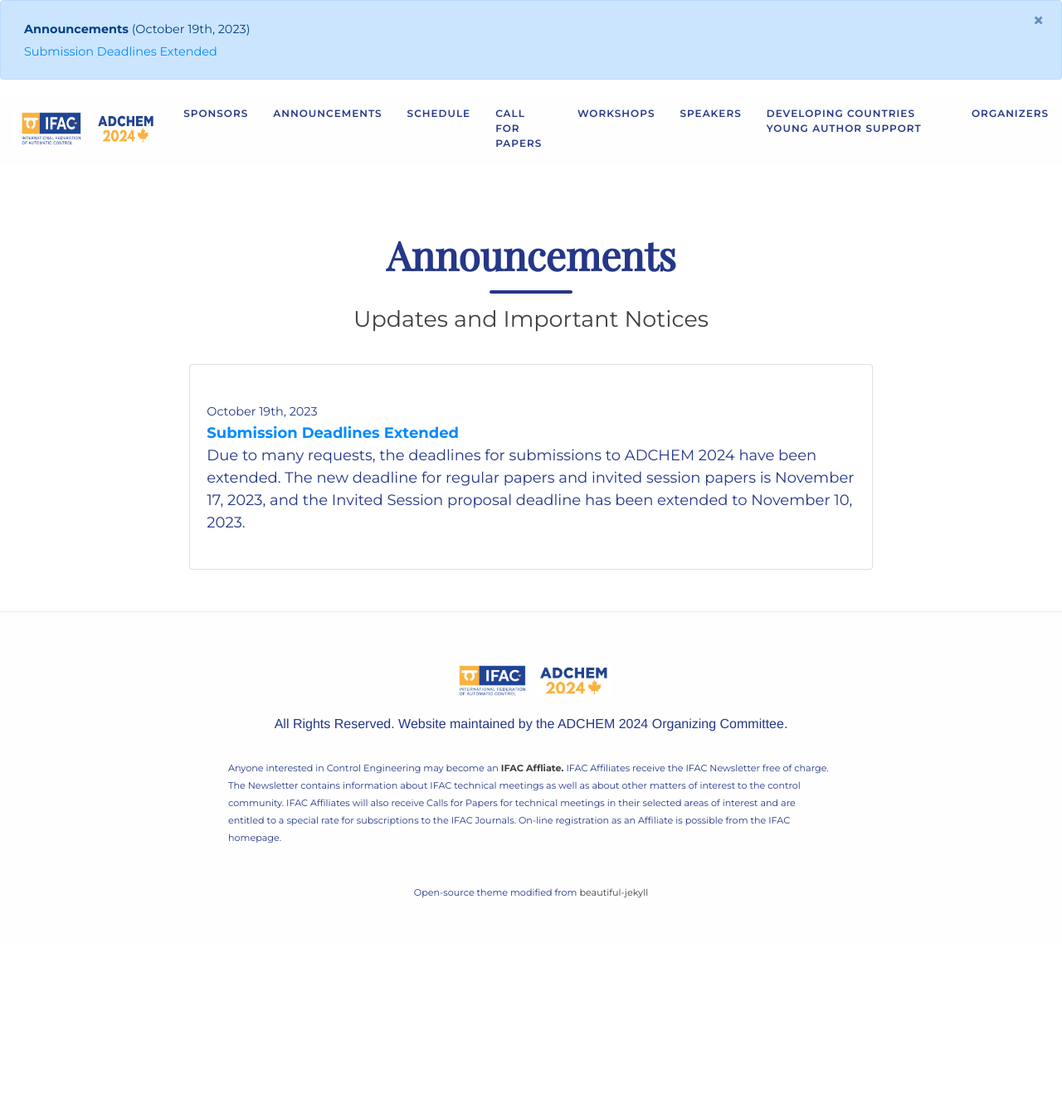
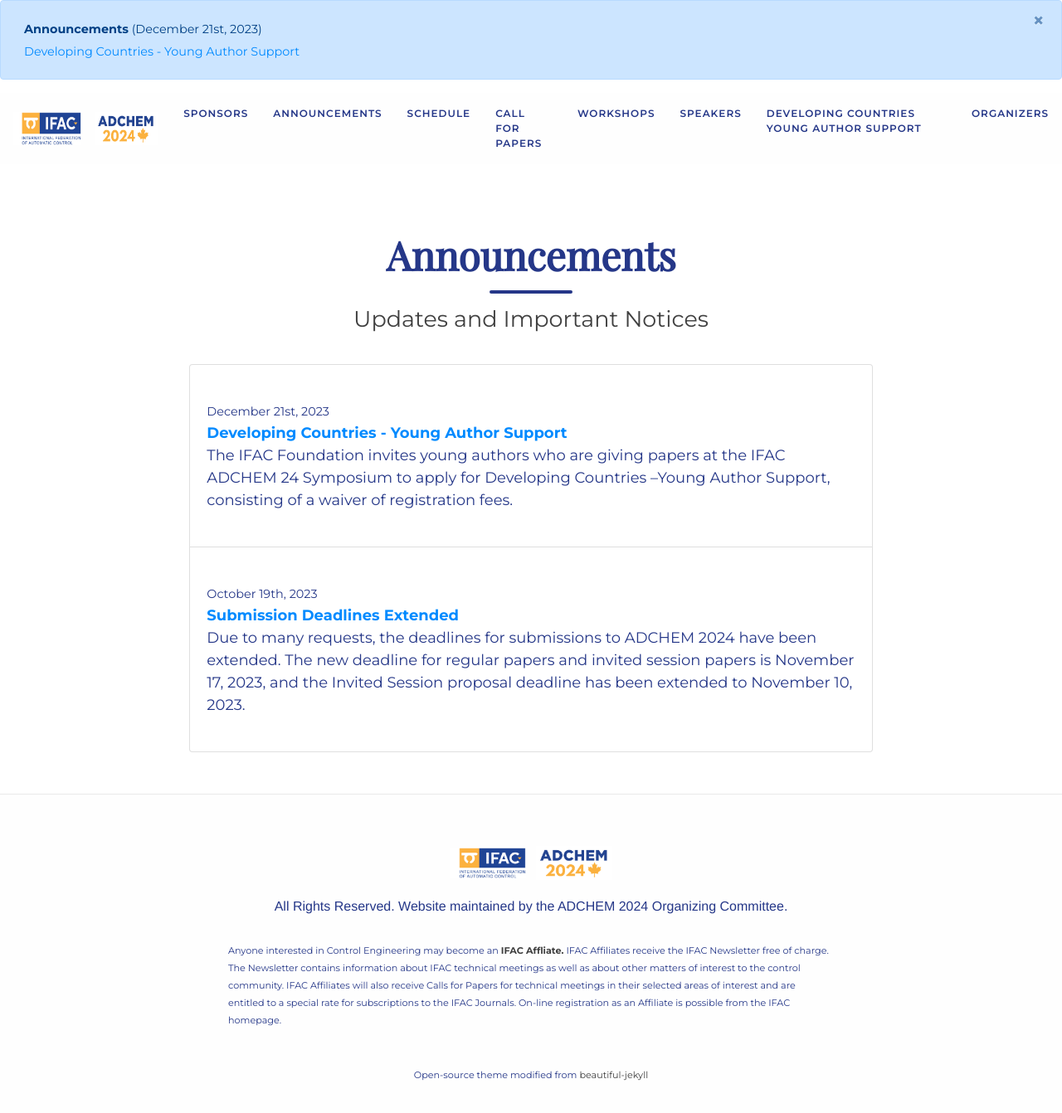
Before and after one commit to daisubc/ADCHEM2024, a Jekyll site: the page built from _pages/announcements.md, in a window 1280 px wide and 1355 px high. Shown: the top 1342 px of the window at 83% size. Built offline with Jekyll 4.4.1, drawn with Linux system fonts in a browser that asks for light colours; nearby versions of some CDN libraries; some web fonts are replaced.

Commit message:
Update announcements.yml

```diff
--- a/_data/announcements.yml
+++ b/_data/announcements.yml
@@ -3,3 +3,9 @@
   text: Due to many requests, the deadlines for submissions to ADCHEM 2024 have been extended. The new deadline for regular papers and invited session papers is November 17, 2023, and the Invited Session proposal deadline has been extended to November 10, 2023.
   link: https://www.adchem2024.org/papers
   display: true
+
+- title: Developing Countries - Young Author Support
+  date: 2023-12-21
+  text: The IFAC Foundation invites young authors who are giving papers at the IFAC ADCHEM 24 Symposium to apply for Developing Countries –Young Author Support, consisting of a waiver of registration fees.
+  link: https://www.adchem2024.org/young_author
+  display: true
```
